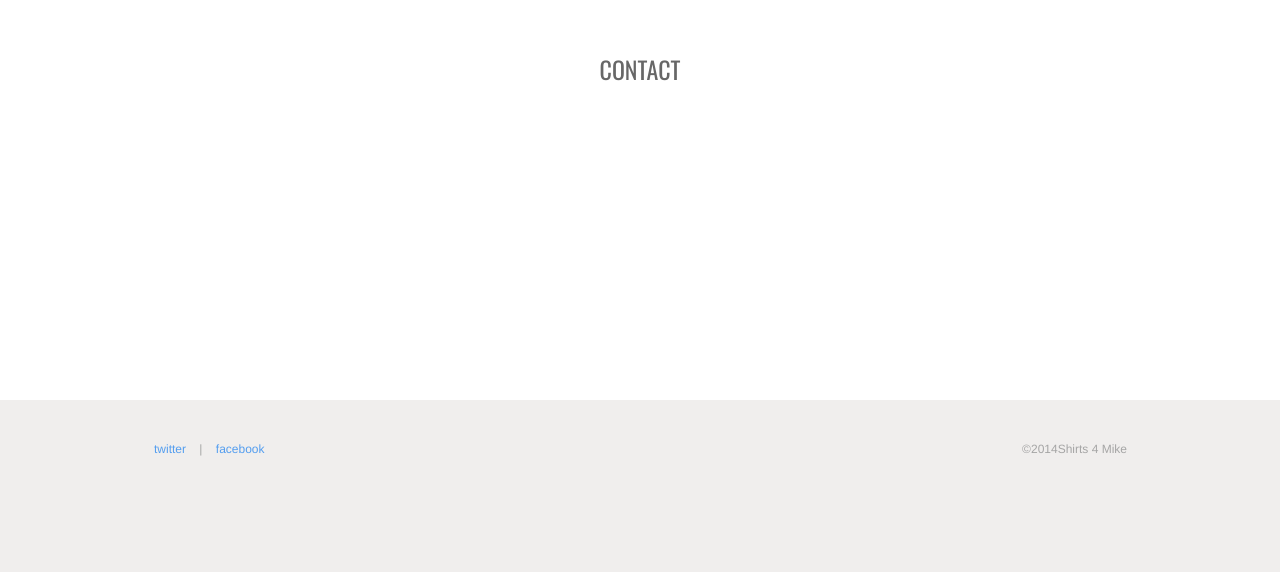
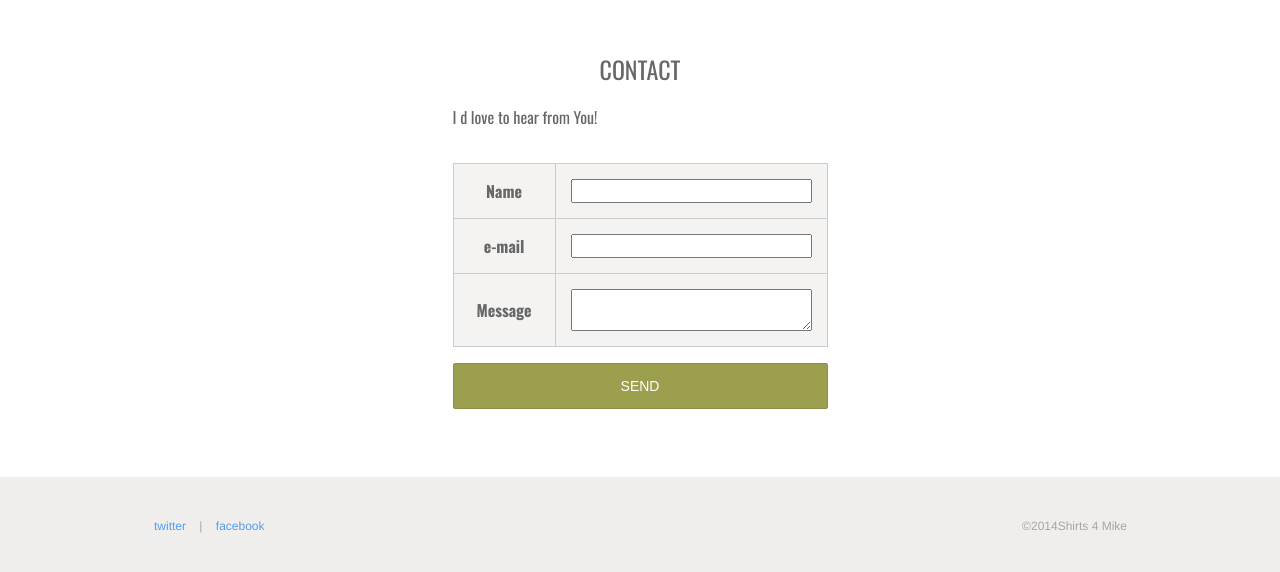
Before and after one commit to koscielna/Shirts4Ola, a PHP site: page /contact.php in a window 1280 px wide. Shown: the part 110-682 px from the top of the page. Run offline with PHP 8.4, Linux system fonts and the light colour scheme.

Commit message:
Contact form added.

```diff
--- a/contact.php
+++ b/contact.php
@@ -1,11 +1,73 @@
 <?php
+
+if ($_SERVER["REQUEST_METHOD"] == "POST") {
+  $name = $_POST["name"];
+  $email = $_POST["email"];
+  $message = $_POST["message"];
+
+  $body = "";
+  $body = $body . "Name: " . $name . "\n";
+  $body = $body . "Email: " . $email . "\n";
+  $body = $body . "Message: " . $message;
+
+  //TODO: Send Email
+
+  header('Location: contact.php?status=thanks');
+  exit;
+}
+
+?><?php
 $pageTitle = "Contact Ola";
 $section = "contact";
 include('includes/header.php'); ?>
 
   <div class="section page">
 
-      <h1>Contact</h1>
+      <div class ="wrapper">
+
+
+          <h1>Contact</h1>
+
+            <?php if (isset($_GET["status"]) AND $_GET["status"] == "thanks") { ?>
+              <p>Thanks for the email!</p>
+            <?php } else { ?>
+
+                  <p>I d love to hear from You!</p>
+
+                  <form method="post" action="contact.php">
+
+                      <table>
+                        <tr>
+                            <th>
+                              <label for="name">Name</label>
+                            </th>
+                            <td>
+                              <input type="text" name="name" id="name">
+                            </td>
+                        </tr>
+                        <tr>
+                            <th>
+                              <label for="email">e-mail</label>
+                            </th>
+                            <td>
+                              <input type="text" name="email" id="email">
+                            </td>
+                        </tr>
+                        <tr>
+                            <th>
+                              <label for="message">Message</label>
+                            </th>
+                            <td>
+                              <textarea name="message" id="message"></textarea>
+                            </td>
+                        </tr>
+                      </table>
+                      <input type="submit" value="send">
+                  </form>
+
+            <?php } ?>
+
+      </div>
   </div>
 
   <?php include('includes/footer.php'); ?>
```
